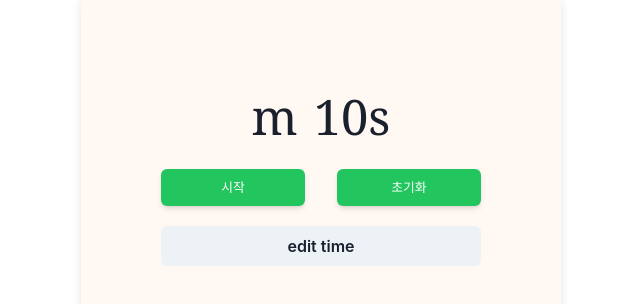
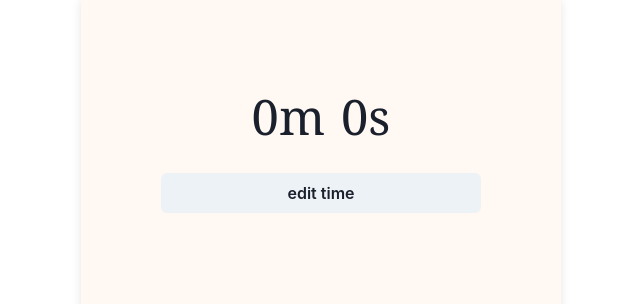
Before and after one commit to Azamman327/yes-tea, a Next.js app: page /timer in a window 1280 px wide. Shown: the top 304 px of the page, without its empty margins (319-959 px from the left). Built offline with nearby package versions, Linux system fonts and the light colour scheme.

Commit message:
Feat: Zustand store 설정 및 m, s 초기값 보이도록 세팅

```diff
--- a/src/app/timer/modal.tsx
+++ b/src/app/timer/modal.tsx
@@ -14,14 +14,14 @@ import {
 
 import { useDisclosure } from '@chakra-ui/react';
 
-import { editTime } from './utils/editTime';
+// import { editTime } from './utils/editTime';
 
 const EditModal: React.FC = () => {
   const { isOpen, onOpen, onClose } = useDisclosure();
 
   const handleEdit = () => {
     onClose();
-    editTime();
+    // editTime();
   };
 
   return (
--- /dev/null
+++ b/src/app/timer/timeStore.ts
@@ -0,0 +1,13 @@
+import { create } from 'zustand'
+
+export interface TimeState {
+  minutes: number,
+  seconds: number,
+  updateTimeState: (time: TimeState) => void
+}
+
+export const useTimeStore = create<TimeState>()((set) => ({
+  minutes: 0,
+  seconds: 0,
+  updateTimeState: (time: TimeState) => set(() => ({ minutes: time.minutes, seconds: time.seconds })),
+}))
--- a/src/app/timer/timer.tsx
+++ b/src/app/timer/timer.tsx
@@ -3,58 +3,68 @@
 import { useState, useEffect } from 'react';
 import '/src/styles/globals.css';
 
+import { TimeState, useTimeStore } from "./timeStore"
+
 export default function Timer() {
-  const [minute, setMinute] = useState(1);
-  const [second, setSecond] = useState(10);
+  // zustand 사용. useState 삭제 작업 필요
+  // const [minute, setMinute] = useState(1);
+  // const [second, setSecond] = useState(10);
+  const timeStore = useTimeStore();
+
   const [isRunning, setIsRunning] = useState(false);
   const [timerId, setTimerId] = useState<NodeJS.Timeout | null>(null);
 
-  useEffect(() => {
-    if (isRunning) {
-      const id = setInterval(() => {
-        setSecond((prevsecond) => {
-          if (prevsecond <= 1) {
-            clearInterval(id);
-            return 0;
-          }
-          return prevsecond - 1;
-        });
-      }, 1000);
+  // useState -> useTimeStore 사용으로 변경
+  // useEffect(() => {
+  //   if (isRunning) {
+  //     const id = setInterval(() => {
+  //       setSecond((prevsecond) => {
+  //         if (prevsecond <= 1) {
+  //           clearInterval(id);
+  //           return 0;
+  //         }
+  //         return prevsecond - 1;
+  //       });
+  //     }, 1000);
 
-      setTimerId(id);
-    }
+  //     setTimerId(id);
+  //   }
 
-    return () => clearInterval(timerId!);
-  }, [isRunning]);
+  //   return () => clearInterval(timerId!);
+  // }, [isRunning]);
 
-  const startTimer = () => {
-    setIsRunning(true);
-  };
+  // const startTimer = () => {
+  //   setIsRunning(true);
+  // };
 
-  const pauseTimer = () => {
-    setIsRunning(false);
-    if (timerId) {
-      clearInterval(timerId);
-    }
-  };
+  // const pauseTimer = () => {
+  //   setIsRunning(false);
+  //   if (timerId) {
+  //     clearInterval(timerId);
+  //   }
+  // };
 
-  const resetTimer = () => {
-    setIsRunning(false);
-    if (timerId) {
-      clearInterval(timerId);
-    }
-    setSecond(10);
-  };
+  // const resetTimer = () => {
+  //   setIsRunning(false);
+  //   if (timerId) {
+  //     clearInterval(timerId);
+  //   }
+  //   setSecond(10);
+  // };
+
+  const minutes = useTimeStore((state) => state.minutes)
+  const seconds = useTimeStore((state) => state.seconds)
 
   return (
     <div className="w-full">
       <div className="flex flex-row justify-center">
         <span className="minute"></span>
-        <div>m</div>
+        <div>{minutes}m</div>
         <span className="second ml-4"></span>
-        <div>{second}s</div>
+        <div>{seconds}s</div>
       </div>
-      <div className="flex flex-row justify-center gap-8">
+      {/* useState -> useTimeStore 사용으로 변경 */}
+      {/* <div className="flex flex-row justify-center gap-8">
         {isRunning ? (
           <button
             className="mt-4 w-full rounded-md bg-stopred py-2 px-4 border border-transparent text-center text-sm text-white transition-all shadow-md hover:shadow-lg active:bg-stopredhover hover:bg-stopredhover active:shadow-none disabled:pointer-events-none disabled:opacity-50 disabled:shadow-none mt-10"
@@ -79,7 +89,7 @@ export default function Timer() {
         >
           초기화
         </button>
-      </div>
+      </div> */}
     </div>
   );
 }
--- a/src/app/timer/utils/editTime.ts
+++ b/src/app/timer/utils/editTime.ts
@@ -1,3 +1,18 @@
+import { TimeState, useTimeStore } from "../timeStore"
+
+const timeStore = useTimeStore()
+
+//삭제 예정 페이지
 export const editTime = (): void => {
   alert('edittime');
+  // const time: TimeState = {
+  //   minutes: 0,
+  //   seconds: 0,
+  //   updateTimeState: (time: TimeState) => {
+
+  //   }
+  // };
+
+  // const updatedTime = useTimeStore((state: TimeState) => state.editTimeState)
+
 };
```
